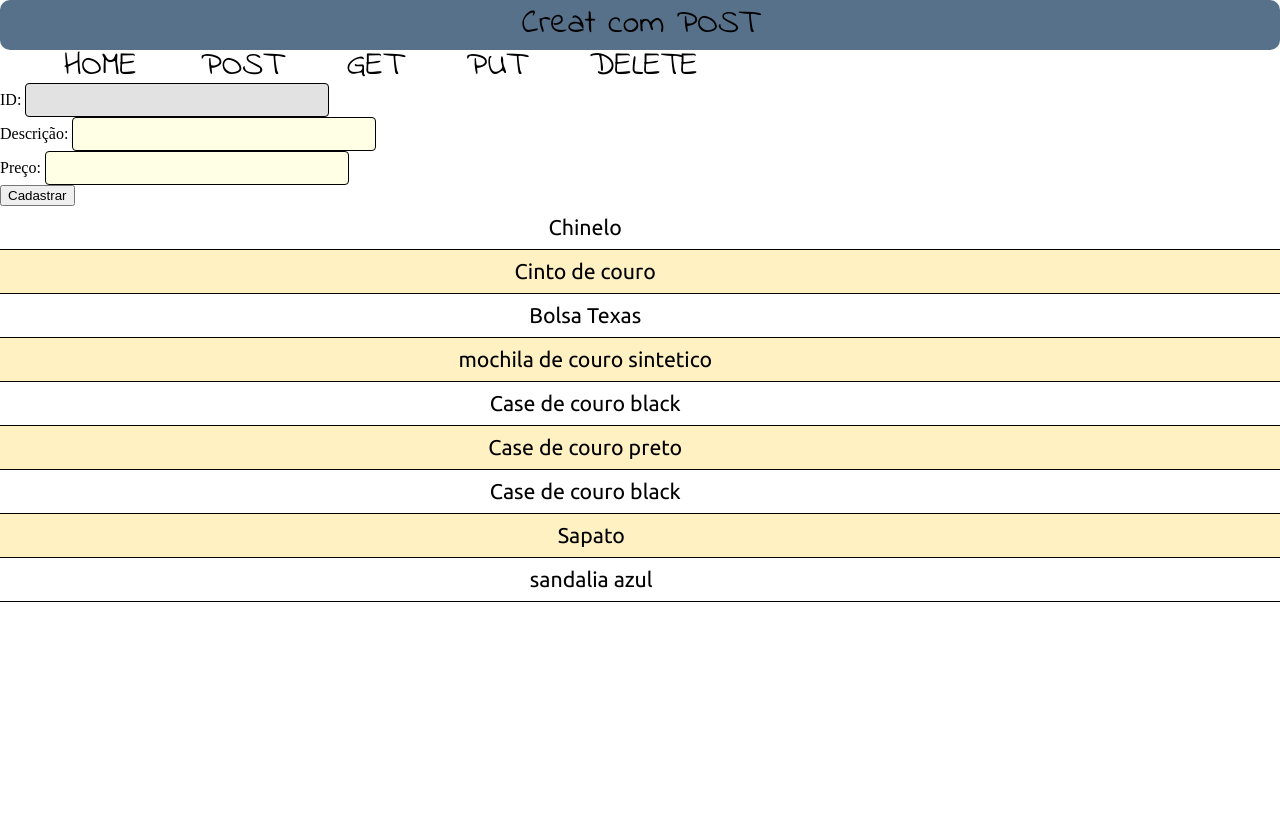
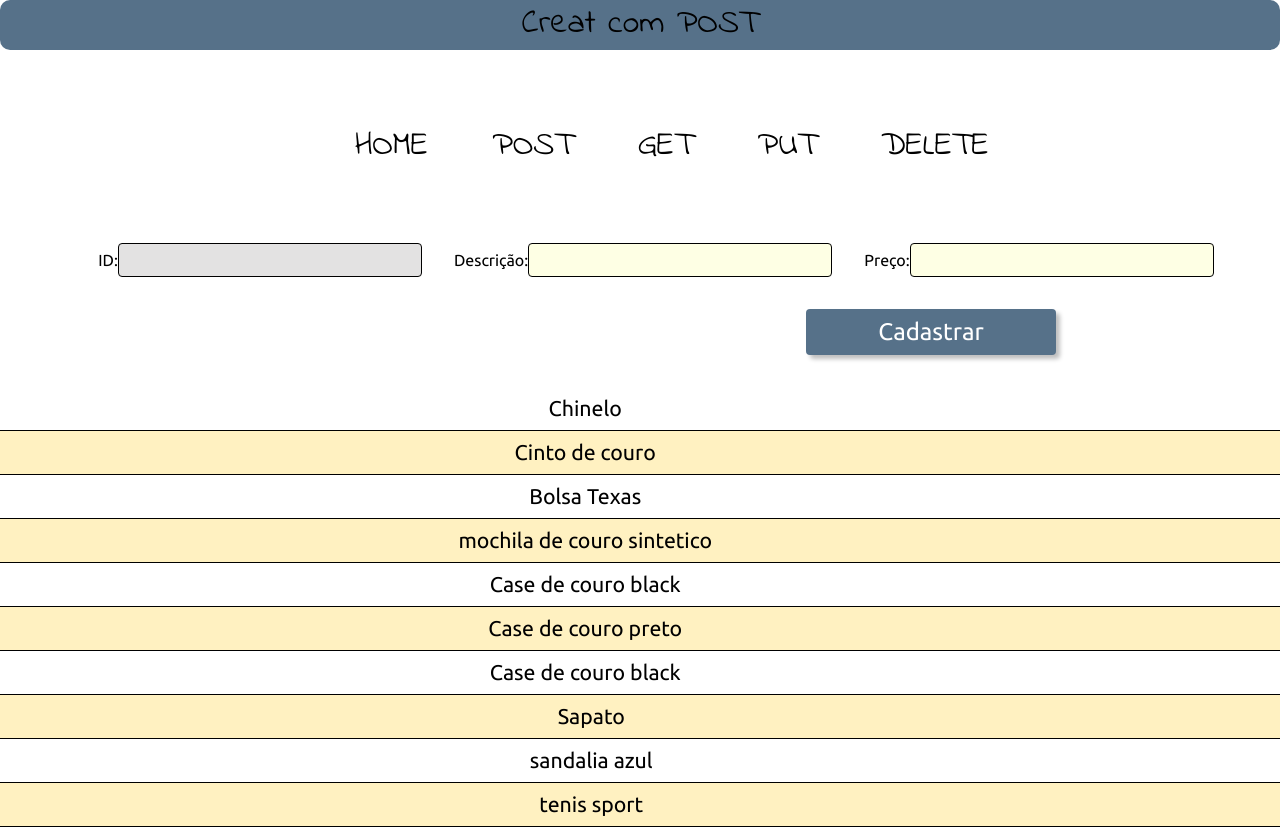
Before and after one commit to jordanea-statute/API, a website with bundled scripts: page create-com-post.html in a window 1280 px wide. Shown: the top 827 px of the page. Before the commit the page ends 800 px from the top, so only its background shows below. Built offline with nearby package versions, Linux system fonts and the light colour scheme; data requests are answered from the project's data file.

Commit message:
paragrafos index e style post

```diff
--- a/assets/scripts/navBar.js
+++ b/assets/scripts/navBar.js
@@ -1,3 +1,9 @@
+
+const boxNav = document.createElement('nav');
+boxNav.classList.add('boxNav');
+
+const boxUl = document.createElement('ul');
+boxUl.classList.add('boxUl');
 
 const home = document.createElement('a');
 home.href = './index.html';
@@ -20,4 +26,9 @@ deleteDel.href = './delete-com-delete.html';
 deleteDel.innerHTML = 'Delete';
 
 
-document.querySelector('header').append(home, creatPost, readGet, updatePut, deleteDel,);
+document.querySelector('header').appendChild(boxNav).appendChild(boxUl);
+document.querySelector('ul').appendChild(document.createElement('li')).appendChild(home);
+document.querySelector('ul').appendChild(document.createElement('li')).appendChild(creatPost);
+document.querySelector('ul').appendChild(document.createElement('li')).appendChild(readGet);
+document.querySelector('ul').appendChild(document.createElement('li')).appendChild(updatePut);
+document.querySelector('ul').appendChild(document.createElement('li')).appendChild(deleteDel);
--- a/assets/styles/style.css
+++ b/assets/styles/style.css
@@ -1,6 +1,6 @@
 /* @import url('https://fonts.googleapis.com/css2?family=Indie+Flower&display=swap,family=Roboto+Mono:ital,wght@0,100;0,200;0,300;0,400;1,100;1,200;1,300;1,400&display=swap'); */
 
-
+/******************** ESTILIZAÇÃO NAVBAR **********************/
 .page-title a {
     font-family: 'Indie Flower', cursive;
     text-decoration: none;
@@ -10,6 +10,11 @@
     text-transform: uppercase;
 
 }
+
+a:hover{
+    opacity: 0.8;
+}
+
 
 .page-title h1 {
     font-family: 'Indie Flower', cursive;
@@ -23,16 +28,23 @@
 
 }
 
-.produto {
-    font-family: 'Roboto Mono', cursive;
-    display: flex;
-    align-items: center;
-    flex-direction: row;
-    justify-content: space-between;
-    list-style: none;
-    margin-right: 3rem;
+.page-title h1:hover{
+    opacity: 0.8;
+
 }
 
+.boxNav{
+    margin-top: 5rem;
+    margin-bottom: 5rem;
+}
+.boxUl{
+    display: flex;
+    justify-content: center;
+
+}
+
+
+/******************** FIM ESTILIZAÇÃO NAVBAR **********************/
 
 /******************** ESTILIZAÇÃO INDEX **********************/
 
@@ -48,14 +60,63 @@
     background-color: #86A3B8;
     border-radius: 10px;
     cursor: pointer;
-
 }
 
 #botao:hover {
     opacity: 0.8;
 }
+/******************** FIM ESTILIZAÇÃO INDEX **********************/
 
-/******************** CREAT COM POST **********************/
+/******************** CREATE COM POST **********************/
+.boxFormPost{
+    font-family: 'Ubuntu';
+    font-size: 16px;
+    display: flex;
+    justify-content: center;
+    align-items: center;
+
+
+}
+
+.boxFormPost label{
+    margin-left: 2rem;
+}
+
+.boxBtCadastrar{
+    display: flex;
+    justify-content: end;
+    margin-right: 14rem;
+    margin-bottom: 2rem;
+    margin-top: 2rem;
+
+}
+
+
+#btCadastrar{
+    height: 46px;
+    width: 250px;
+    color: #FFF;
+    font-size: 24px;
+    font-style: normal;
+    font-weight: 400;
+    font-family: 'Ubuntu';
+    line-height: normal;
+    text-align: center;
+    border-radius: 4px;
+    background: #567189;;
+    box-shadow: 4px 4px 4px 0px rgba(0, 0, 0, 0.25);
+    border: none;
+    cursor: pointer;
+
+}
+
+
+#btCadastrar:hover{
+    background-color: #007BED;
+
+}
+
+
 
 
 /******************** UPDATE COM PUT **********************/
@@ -73,25 +134,6 @@
 
 }
 
-.page-title-Put {
-    display: flex;
-    justify-content: center;
-    align-items: center;
-
-}
-
-.page-title-Put h1 {
-    color: #000;
-    text-align: center;
-    font-size: 32px;
-    font-style: normal;
-    font-weight: 400;
-    line-height: normal;
-    margin: 27px;
-    font-family: 'Ubuntu';
-
-}
-
 .box-form {
     border-radius: 12px;
     background: #FFF;
@@ -100,6 +142,7 @@
     height: 439px;
     display: flex;
     align-items: center;
+
 
 }
 
@@ -260,6 +303,7 @@
     justify-content: space-between;
     cursor: pointer;
 
+
 }
 
 #listaProdutos ul:nth-child(odd){
@@ -297,6 +341,7 @@
     margin-right: 2.4rem;
 }
 
+/******************** FIM UPDATE COM PUT **********************/
 
 /******************** DELETE COM DELETE **********************/
 .box-btDeletarProdutos{
--- a/create-com-post.html
+++ b/create-com-post.html
@@ -12,7 +12,7 @@
         <h1>Creat com POST</h1>
     </header>
 
-    <form action="" method="post">
+    <form class="boxFormPost" method="post">
 
         <label for="id">ID:</label>
         <input type="text" id="id"  disabled ><br>
@@ -23,9 +23,12 @@
         <label for="preco">Preço: </label>
         <input type="text" id="preco"><br>
 
+    </form>
+    <div class="boxBtCadastrar">
         <button type="button" id="btCadastrar">Cadastrar</button>
+    </div>
 
-    </form>
+
 
     <div id="listaProdutos"></div>
 
--- a/data/db.json
+++ b/data/db.json
@@ -51,6 +51,11 @@
       "id": 11,
       "descricao": "sandalia azul",
       "preco": "29,90"
+    },
+    {
+      "id": 12,
+      "descricao": "tenis sport",
+      "preco": "475,90"
     }
   ]
 }
```
Also changed, not shown: index.html (+32 -4 lines).
